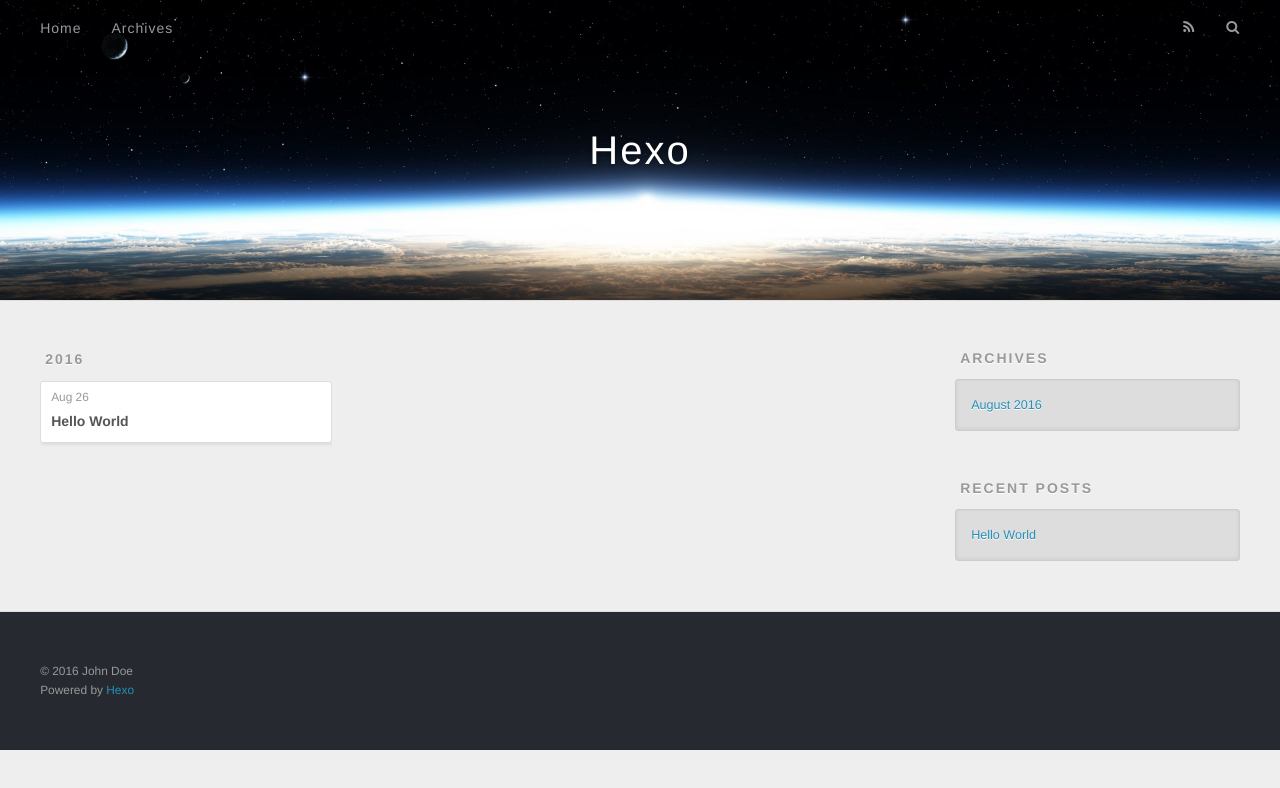
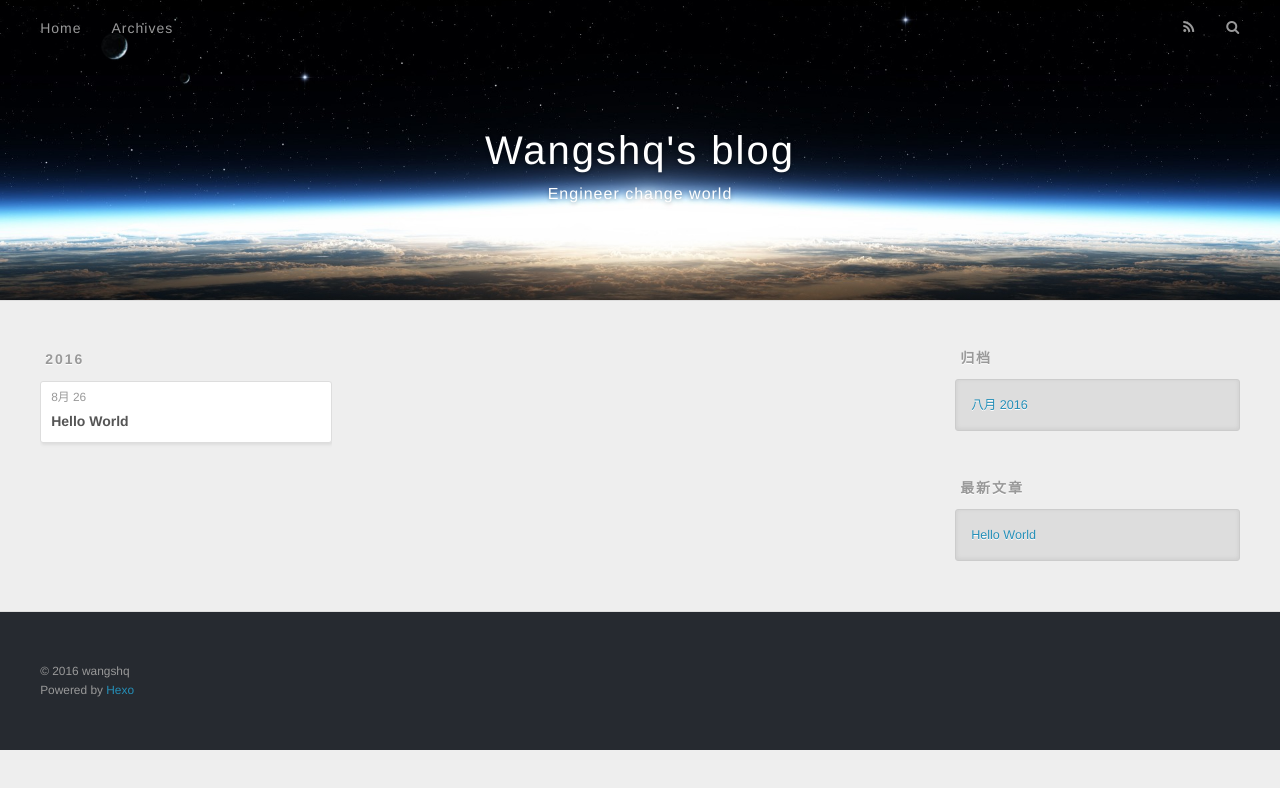
Before and after one commit to wangshq/wangshq.github.io, a plain HTML site: page archives/index.html in a window 1280 px wide. Drawn offline with nearby package versions, Linux system fonts and the light colour scheme.

Commit message:
Site updated: 2016-08-26 16:10:07

```diff
--- a/archives/index.html
+++ b/archives/index.html
@@ -3,16 +3,19 @@
 <head>
   <meta charset="utf-8">
 
-  <title>Archives | Hexo</title>
+  <title>归档 | Wangshq&#39;s blog</title>
   <meta name="viewport" content="width=device-width, initial-scale=1, maximum-scale=1">
-  <meta property="og:type" content="website">
-<meta property="og:title" content="Hexo">
+  <meta name="description" content="wangshq的博客">
+<meta property="og:type" content="website">
+<meta property="og:title" content="Wangshq's blog">
 <meta property="og:url" content="http://yoursite.com/archives/index.html">
-<meta property="og:site_name" content="Hexo">
+<meta property="og:site_name" content="Wangshq's blog">
+<meta property="og:description" content="wangshq的博客">
 <meta name="twitter:card" content="summary">
-<meta name="twitter:title" content="Hexo">
+<meta name="twitter:title" content="Wangshq's blog">
+<meta name="twitter:description" content="wangshq的博客">
 
-    <link rel="alternate" href="/atom.xml" title="Hexo" type="application/atom+xml">
+    <link rel="alternate" href="/atom.xml" title="Wangshq&#39;s blog" type="application/atom+xml">
 
 
     <link rel="icon" href="/favicon.png">
@@ -33,8 +36,12 @@
   <div id="header-outer" class="outer">
     <div id="header-title" class="inner">
       <h1 id="logo-wrap">
-        <a href="/" id="logo">Hexo</a>
+        <a href="/" id="logo">Wangshq&#39;s blog</a>
       </h1>
+
+        <h2 id="subtitle-wrap">
+          <a href="/" id="subtitle">Engineer change world</a>
+        </h2>
 
     </div>
     <div id="header-inner" class="inner">
@@ -50,7 +57,7 @@
 
           <a id="nav-rss-link" class="nav-icon" href="/atom.xml" title="RSS Feed"></a>
 
-        <a id="nav-search-btn" class="nav-icon" title="Search"></a>
+        <a id="nav-search-btn" class="nav-icon" title="搜索"></a>
       </nav>
       <div id="search-form-wrap">
         <form action="//google.com/search" method="get" accept-charset="UTF-8" class="search-form"><input type="search" name="q" results="0" class="search-form-input" placeholder="Search"><button type="submit" class="search-form-submit">&#xF002;</button><input type="hidden" name="sitesearch" value="http://yoursite.com"></form>
@@ -76,7 +83,7 @@
   <div class="archive-article-inner">
     <header class="archive-article-header">
       <a href="/2016/08/26/hello-world/" class="archive-article-date">
-  <time datetime="2016-08-26T05:09:21.789Z" itemprop="datePublished">Aug 26</time>
+  <time datetime="2016-08-26T05:09:21.789Z" itemprop="datePublished">8月 26</time>
 </a>
 
 
@@ -107,9 +114,9 @@
 
 
   <div class="widget-wrap">
-    <h3 class="widget-title">Archives</h3>
+    <h3 class="widget-title">归档</h3>
     <div class="widget">
-      <ul class="archive-list"><li class="archive-list-item"><a class="archive-list-link" href="/archives/2016/08/">August 2016</a></li></ul>
+      <ul class="archive-list"><li class="archive-list-item"><a class="archive-list-link" href="/archives/2016/08/">八月 2016</a></li></ul>
     </div>
   </div>
 
@@ -117,7 +124,7 @@
 
 
   <div class="widget-wrap">
-    <h3 class="widget-title">Recent Posts</h3>
+    <h3 class="widget-title">最新文章</h3>
     <div class="widget">
       <ul>
 
@@ -137,7 +144,7 @@
 
   <div class="outer">
     <div id="footer-info" class="inner">
-      &copy; 2016 John Doe<br>
+      &copy; 2016 wangshq<br>
       Powered by <a href="http://hexo.io/" target="_blank">Hexo</a>
     </div>
   </div>
```
Also changed, not shown: 2016/08/26/hello-world/index.html (+14 -10 lines), archives/2016/08/index.html (+20 -13 lines), archives/2016/index.html (+20 -13 lines), index.html (+20 -13 lines).
